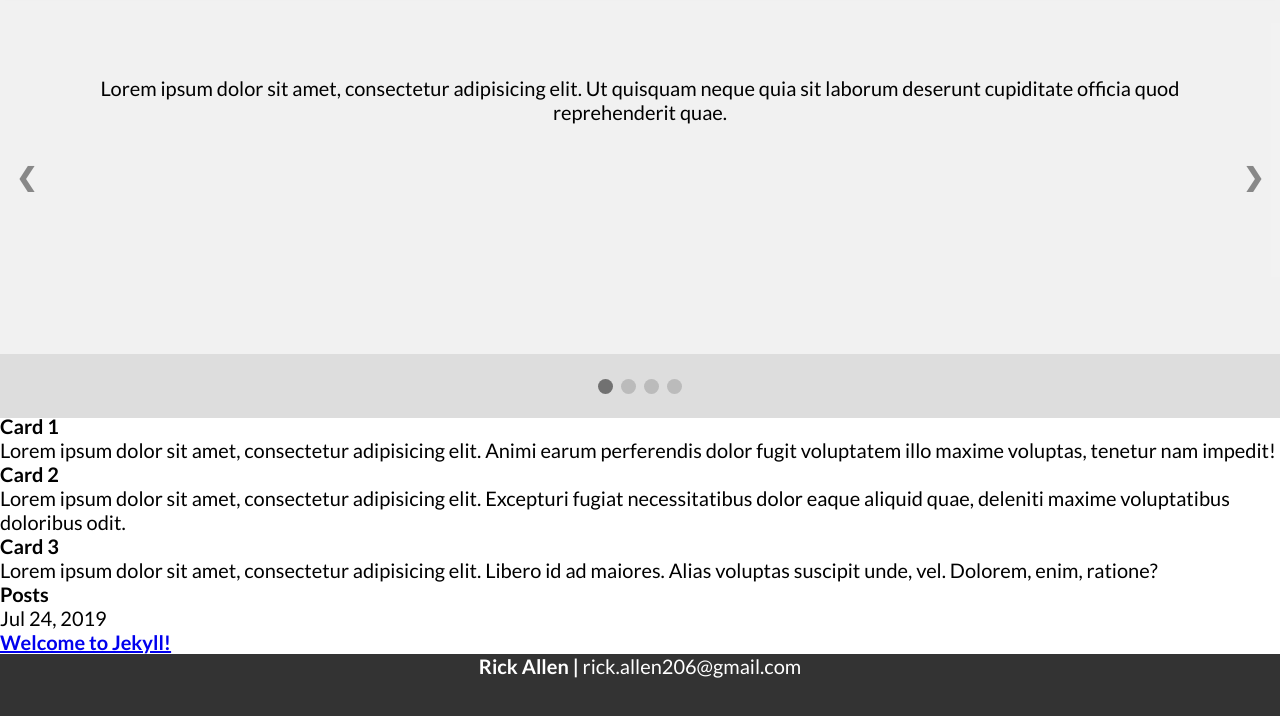
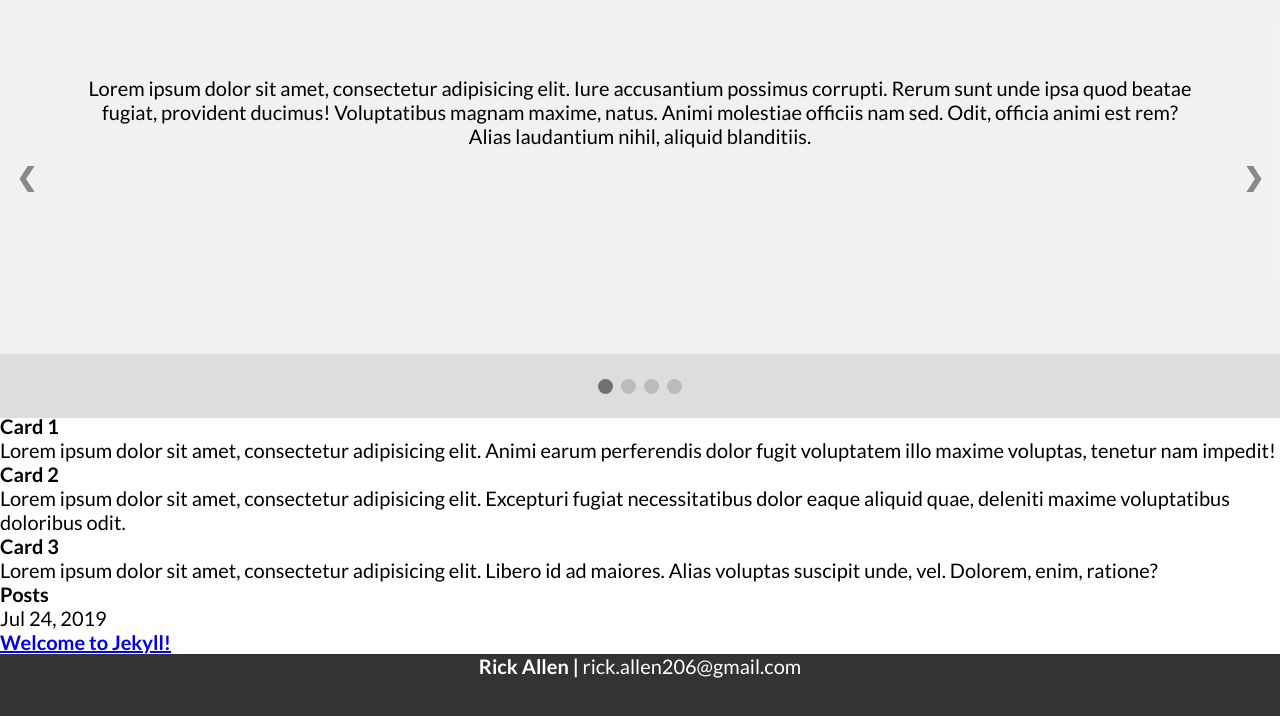
Before and after one commit to Lasky206/laskynet, a Jekyll site: the page built from index.md, in a window 1280 px wide and 900 px high, scrolled down 302 px, cut to the strip 184-900 px from the top of the window. Built offline with Jekyll 4.4.1, drawn with Linux system fonts in a browser that asks for light colours.

Commit message:
Updated Lorem text

```diff
--- a/index.md
+++ b/index.md
@@ -16,16 +16,16 @@ feature-title: Welcome, I'm glad you're here
   </div>
   <div id="slideshow-container">
       <div class="slides" style="display: block;">
-        <p>Lorem ipsum dolor sit amet, consectetur adipisicing elit. Ut quisquam neque quia sit laborum deserunt cupiditate officia quod reprehenderit quae.</p>
+        <p>Lorem ipsum dolor sit amet, consectetur adipisicing elit. Iure accusantium possimus corrupti. Rerum sunt unde ipsa quod beatae fugiat, provident ducimus! Voluptatibus magnam maxime, natus. Animi molestiae officiis nam sed. Odit, officia animi est rem? Alias laudantium nihil, aliquid blanditiis.</p>
       </div>
       <div class="slides">
         <p>Lorem ipsum dolor sit amet, consectetur adipisicing elit. Molestias dolorum delectus cumque, dicta minus aliquid soluta praesentium, id ab nemo.</p>
       </div>
       <div class="slides">
-        <p>Lorem ipsum dolor sit amet, consectetur adipisicing elit. Tempora amet in autem at cum culpa odio earum quaerat accusamus, ad.</p>
+        <p>Lorem ipsum dolor sit amet, consectetur adipisicing elit. Blanditiis pariatur aperiam nulla sint, est repudiandae, eaque quam saepe dolore. Fuga optio, aliquam amet aut, nostrum deserunt! Molestias veniam molestiae consequuntur!</p>
       </div>
       <div class="slides">
-        <p>Lorem ipsum dolor sit amet, consectetur adipisicing elit. Harum quisquam dolorum dolores, sequi similique dicta laudantium, alias voluptatum quos soluta!</p>
+        <p>Lorem ipsum dolor sit amet, consectetur adipisicing elit. Eos consequatur doloribus cupiditate ab voluptas, corporis enim suscipit nemo quos iure provident dolores neque modi non id nisi cumque perspiciatis porro harum tempore! Facilis distinctio rem beatae repellendus fugiat ullam iure excepturi, placeat quod sunt, hic molestiae recusandae quae eligendi adipisci unde consequuntur ratione magni, suscipit vero doloribus assumenda! Harum ratione quas optio molestiae animi esse, magnam rerum quaerat non molestias!</p>
       </div>
 
       <a class="prev" onclick="plusSlides(-1)">&#10094;</a>
```
Also changed, not shown: 2 other files.
